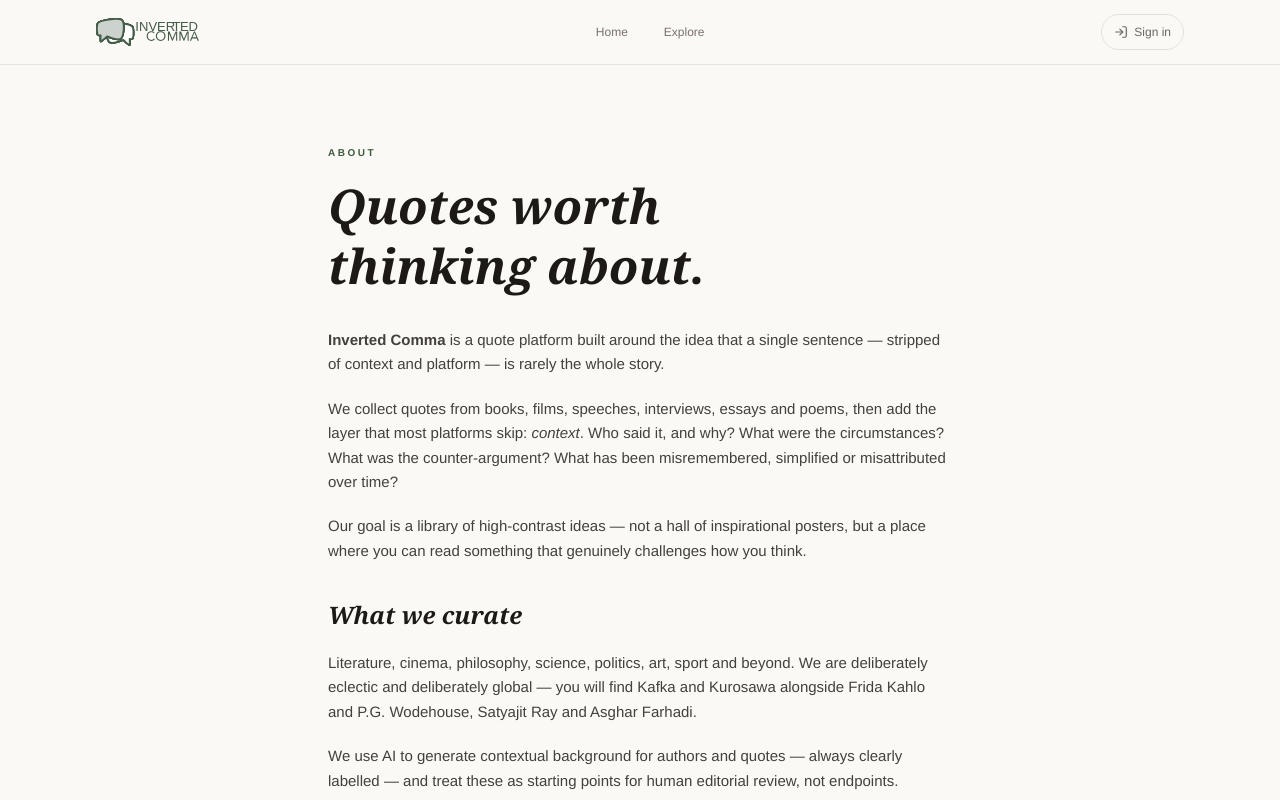
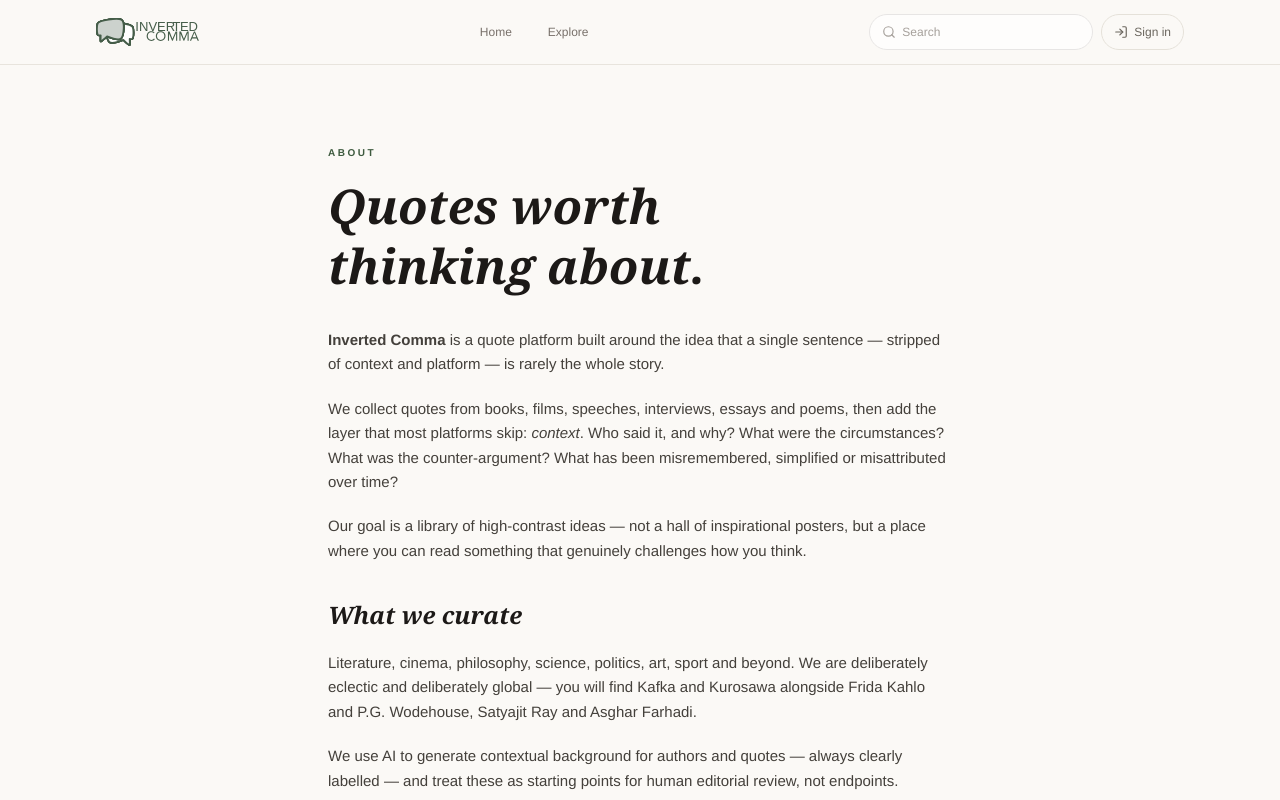
Before and after one commit to ArchiSHOTS/invertedcomma, a React (Vite) app: page /about in a window 1280 px wide. Shown: the top 800 px of the page. Built offline with nearby package versions, Linux system fonts and the light colour scheme.

Commit message:
Make quote cards fully clickable, add animated header search
- Whole quote card now navigates to its quote page on click
- "+N" tag overflow indicator links to the quote page
- Header search field with rotating animated placeholder words
- ExplorePage syncs search term with ?search= query param

```diff
--- a/src/components/QuoteCard.tsx
+++ b/src/components/QuoteCard.tsx
@@ -124,7 +124,13 @@ export default function QuoteCard({
 
   // ── Card ───────────────────────────────────────────────────────────────────
   return (
-    <div className="group relative bg-white border border-stone-200 rounded-2xl flex flex-col gap-0 hover:shadow-lg hover:border-stone-300 transition-all duration-200 overflow-hidden w-full">
+    <div
+      onClick={() => navigate(`/q/${quote.slug}`)}
+      role="link"
+      tabIndex={0}
+      onKeyDown={(e) => { if (e.key === "Enter") navigate(`/q/${quote.slug}`); }}
+      className="group relative bg-white border border-stone-200 rounded-2xl flex flex-col gap-0 hover:shadow-lg hover:border-stone-300 transition-all duration-200 overflow-hidden w-full cursor-pointer"
+    >
 
       {/* Category stripe */}
       <div className="flex items-center justify-between px-5 pt-5 pb-3">
@@ -135,7 +141,7 @@ export default function QuoteCard({
           {quote.category}
         </span>
         <button
-          onClick={handleLike}
+          onClick={(e) => { e.stopPropagation(); handleLike(); }}
           className={`flex items-center gap-1 text-xs font-mono rounded-full px-2.5 py-1 transition-all ${
             hasLiked
               ? "bg-rose-50 text-rose-500"
@@ -169,16 +175,20 @@ export default function QuoteCard({
           {visibleTags.map((tag) => (
             <button
               key={tag}
-              onClick={() => onTagClick ? onTagClick(tag) : navigate(`/tag/${tag}`)}
+              onClick={(e) => { e.stopPropagation(); onTagClick ? onTagClick(tag) : navigate(`/tag/${tag}`); }}
               className="px-2.5 py-1 text-[10px] text-stone-500 bg-stone-50 hover:bg-stone-100 rounded-full border border-stone-200 transition-colors"
             >
               #{tag}
             </button>
           ))}
           {quote.tags.length > visibleTags.length && (
-            <span className="px-2 py-1 text-[10px] text-stone-400 font-mono">
+            <button
+              onClick={(e) => { e.stopPropagation(); navigate(`/q/${quote.slug}`); }}
+              className="px-2 py-1 text-[10px] text-stone-400 hover:text-stone-600 font-mono transition-colors"
+              aria-label="View all tags"
+            >
               +{quote.tags.length - visibleTags.length}
-            </span>
+            </button>
           )}
         </div>
       )}
@@ -193,6 +203,7 @@ export default function QuoteCard({
               href={book.affiliateUrl}
               target="_blank"
               rel="noopener noreferrer"
+              onClick={(e) => e.stopPropagation()}
               className="flex items-center gap-1 text-[10px] text-stone-500 hover:text-stone-800 hover:underline transition-colors font-medium truncate"
             >
               <BookOpen className="w-2.5 h-2.5 flex-shrink-0" />
@@ -208,7 +219,7 @@ export default function QuoteCard({
         <div className="flex items-center gap-1">
           {/* Bookmark */}
           <button
-            onClick={onToggleBookmark}
+            onClick={(e) => { e.stopPropagation(); onToggleBookmark(); }}
             className={`w-9 h-9 rounded-full flex items-center justify-center transition-all ${
               isBookmarked
                 ? "bg-stone-800 text-white"
@@ -222,7 +233,7 @@ export default function QuoteCard({
           {/* Add to collection */}
           <div className="relative">
             <button
-              onClick={() => setShowFolderMenu(!showFolderMenu)}
+              onClick={(e) => { e.stopPropagation(); setShowFolderMenu(!showFolderMenu); }}
               className={`w-9 h-9 rounded-full flex items-center justify-center transition-all ${
                 showFolderMenu
                   ? "bg-stone-800 text-white"
@@ -234,8 +245,11 @@ export default function QuoteCard({
             </button>
             {showFolderMenu && (
               <>
-                <div className="fixed inset-0 z-10" onClick={() => setShowFolderMenu(false)} />
-                <div className="absolute bottom-full left-0 mb-2 w-52 bg-white border border-stone-200 rounded-xl shadow-xl p-2 z-20 space-y-0.5">
+                <div className="fixed inset-0 z-10" onClick={(e) => { e.stopPropagation(); setShowFolderMenu(false); }} />
+                <div
+                  onClick={(e) => e.stopPropagation()}
+                  className="absolute bottom-full left-0 mb-2 w-52 bg-white border border-stone-200 rounded-xl shadow-xl p-2 z-20 space-y-0.5"
+                >
                   <p className="text-[9px] font-bold uppercase tracking-wider text-stone-400 px-2 py-1.5 border-b border-stone-100">
                     Save to folder
                   </p>
@@ -268,7 +282,7 @@ export default function QuoteCard({
 
           {/* Share */}
           <button
-            onClick={onShareCard || handleShare}
+            onClick={(e) => { e.stopPropagation(); (onShareCard || handleShare)(); }}
             className={`w-9 h-9 rounded-full flex items-center justify-center transition-all ${
               copiedShare
                 ? "bg-stone-800 text-white"
@@ -284,6 +298,7 @@ export default function QuoteCard({
         <div className="flex items-center gap-2">
           <Link
             to={`/q/${quote.slug}`}
+            onClick={(e) => e.stopPropagation()}
             className="h-8 px-3 rounded-full text-[10px] font-semibold text-white flex items-center gap-1.5 transition-all"
             style={{ background: BRAND }}
           >
--- a/src/components/SiteHeader.tsx
+++ b/src/components/SiteHeader.tsx
@@ -1,8 +1,65 @@
 import { useState, useEffect } from "react";
-import { Link, useLocation } from "react-router-dom";
+import { Link, useLocation, useNavigate } from "react-router-dom";
+import { Search } from "lucide-react";
 import Logo from "./Logo";
 import UserBadge from "./UserBadge";
 import VerifyEmailBanner from "./VerifyEmailBanner";
+
+const SEARCH_WORDS = ["quotes", "authors", "themes", "topics", "movies", "speeches"];
+
+function HeaderSearch({ scrolled }: { scrolled: boolean }) {
+  const navigate = useNavigate();
+  const [term, setTerm] = useState("");
+  const [wordIndex, setWordIndex] = useState(0);
+  const [animating, setAnimating] = useState(false);
+
+  useEffect(() => {
+    const interval = setInterval(() => {
+      setAnimating(true);
+      setTimeout(() => {
+        setWordIndex((i) => (i + 1) % SEARCH_WORDS.length);
+        setAnimating(false);
+      }, 400);
+    }, 2200);
+    return () => clearInterval(interval);
+  }, []);
+
+  const submit = (e: import("react").FormEvent) => {
+    e.preventDefault();
+    if (term.trim()) navigate(`/explore?search=${encodeURIComponent(term.trim())}`);
+  };
+
+  return (
+    <form
+      onSubmit={submit}
+      className={`relative hidden md:flex items-center bg-white/70 border border-stone-200 rounded-full transition-all duration-300 ${
+        scrolled ? "h-8 w-44" : "h-9 w-56"
+      } focus-within:ring-2 focus-within:ring-[#3D5A3E]/20 focus-within:border-[#3D5A3E]/40`}
+    >
+      <Search className="absolute left-3 w-3.5 h-3.5 text-stone-400 pointer-events-none" />
+      <input
+        type="search"
+        value={term}
+        onChange={(e) => setTerm(e.target.value)}
+        className="w-full h-full bg-transparent rounded-full pl-8 pr-3 text-xs text-stone-800 placeholder-transparent focus:outline-none"
+        aria-label="Search quotes, authors, themes, topics"
+      />
+      {!term && (
+        <div className="pointer-events-none absolute left-8 right-3 flex items-center gap-1 text-xs text-stone-400 overflow-hidden">
+          <span className="flex-shrink-0">Search</span>
+          <span className="relative h-4 flex-1 overflow-hidden">
+            <span
+              key={wordIndex}
+              className={`absolute left-0 top-0 whitespace-nowrap font-bold italic text-[#3D5A3E] ${animating ? "word-cycle-out" : "word-cycle-in"}`}
+            >
+              {SEARCH_WORDS[wordIndex]}…
+            </span>
+          </span>
+        </div>
+      )}
+    </form>
+  );
+}
 
 export default function SiteHeader() {
   const [scrolled, setScrolled] = useState(false);
@@ -60,7 +117,17 @@ export default function SiteHeader() {
             </Link>
           </nav>
 
-          <UserBadge />
+          <div className="flex items-center gap-2">
+            <HeaderSearch scrolled={scrolled} />
+            <Link
+              to="/explore"
+              aria-label="Search"
+              className="md:hidden w-9 h-9 rounded-full flex items-center justify-center text-stone-500 hover:text-stone-800 hover:bg-stone-100 transition-colors"
+            >
+              <Search className="w-4 h-4" />
+            </Link>
+            <UserBadge />
+          </div>
         </div>
       </div>
     </header>
--- a/src/index.css
+++ b/src/index.css
@@ -41,3 +41,19 @@ body {
   background: #E5E1D9;
   border-radius: 9999px;
 }
+
+/* Rotating word animation for header search placeholder */
+@keyframes word-cycle-out {
+  0% { opacity: 1; transform: translateY(0); }
+  100% { opacity: 0; transform: translateY(-100%); }
+}
+@keyframes word-cycle-in {
+  0% { opacity: 0; transform: translateY(100%); }
+  100% { opacity: 1; transform: translateY(0); }
+}
+.word-cycle-out {
+  animation: word-cycle-out 0.4s ease forwards;
+}
+.word-cycle-in {
+  animation: word-cycle-in 0.4s ease forwards;
+}
--- a/src/pages/ExplorePage.tsx
+++ b/src/pages/ExplorePage.tsx
@@ -1,5 +1,5 @@
 import React, { useState, useEffect, useMemo } from "react";
-import { Link } from "react-router-dom";
+import { Link, useSearchParams } from "react-router-dom";
 import {
   BookOpen, Film, Mic2, FileText, Newspaper, MessageCircle,
   Feather, Hash, Search, X, RefreshCw, ChevronRight, Sparkles,
@@ -118,7 +118,16 @@ export default function ExplorePage() {
   const [activeSource, setActiveSource] = useState<SourceType | "all">("all");
   const [activeCategory, setActiveCategory] = useState<string | null>(null);
   const [activeTag, setActiveTag] = useState<string | null>(null);
-  const [searchTerm, setSearchTerm] = useState("");
+  const [searchParams, setSearchParams] = useSearchParams();
+  const [searchTerm, setSearchTerm] = useState(searchParams.get("search") || "");
+
+  // Keep the URL in sync so header search links / back-forward navigation work
+  useEffect(() => {
+    const next = new URLSearchParams(searchParams);
+    if (searchTerm.trim()) next.set("search", searchTerm); else next.delete("search");
+    setSearchParams(next, { replace: true });
+    // eslint-disable-next-line react-hooks/exhaustive-deps
+  }, [searchTerm]);
 
   useEffect(() => {
     fetch("/api/quotes")
```
Also changed, not shown: 1 other file (tests, documents, lock files or other folders).
